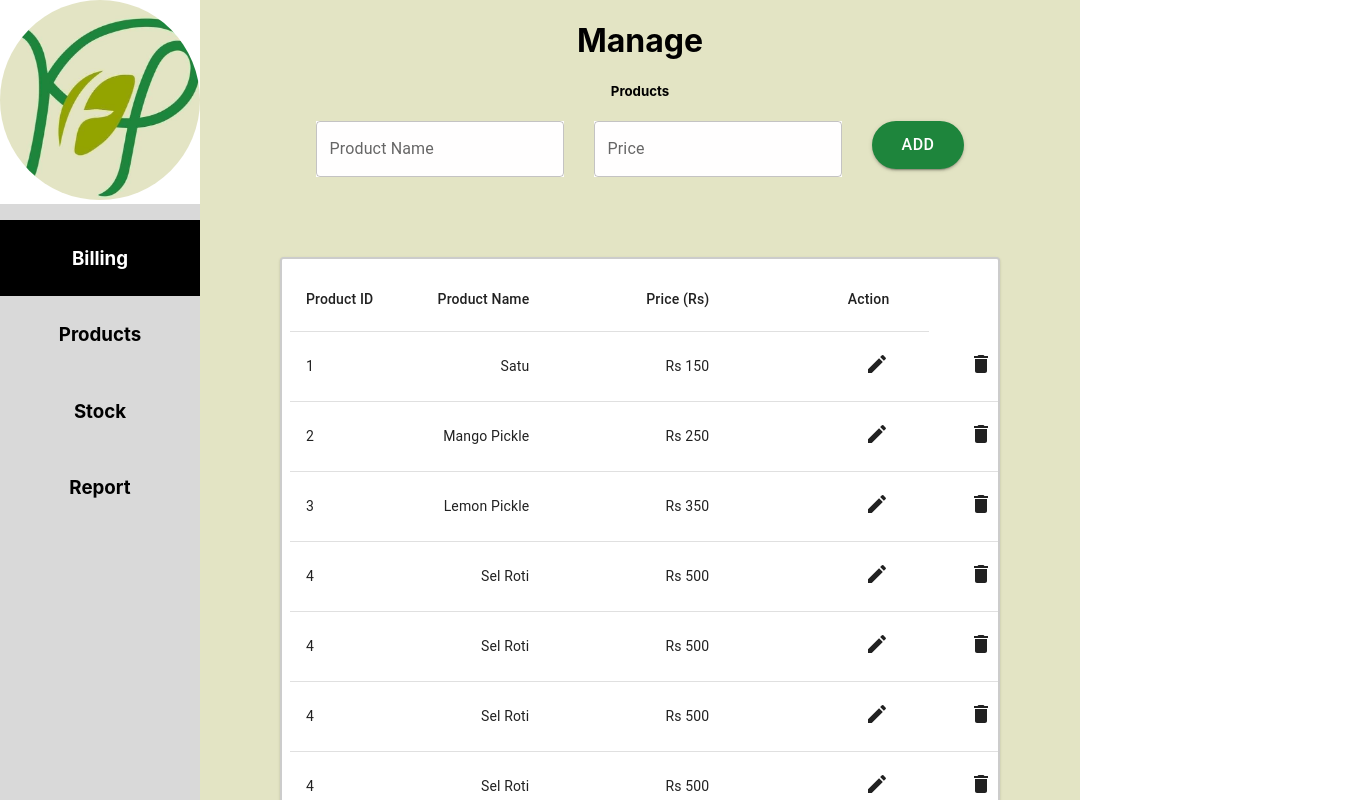
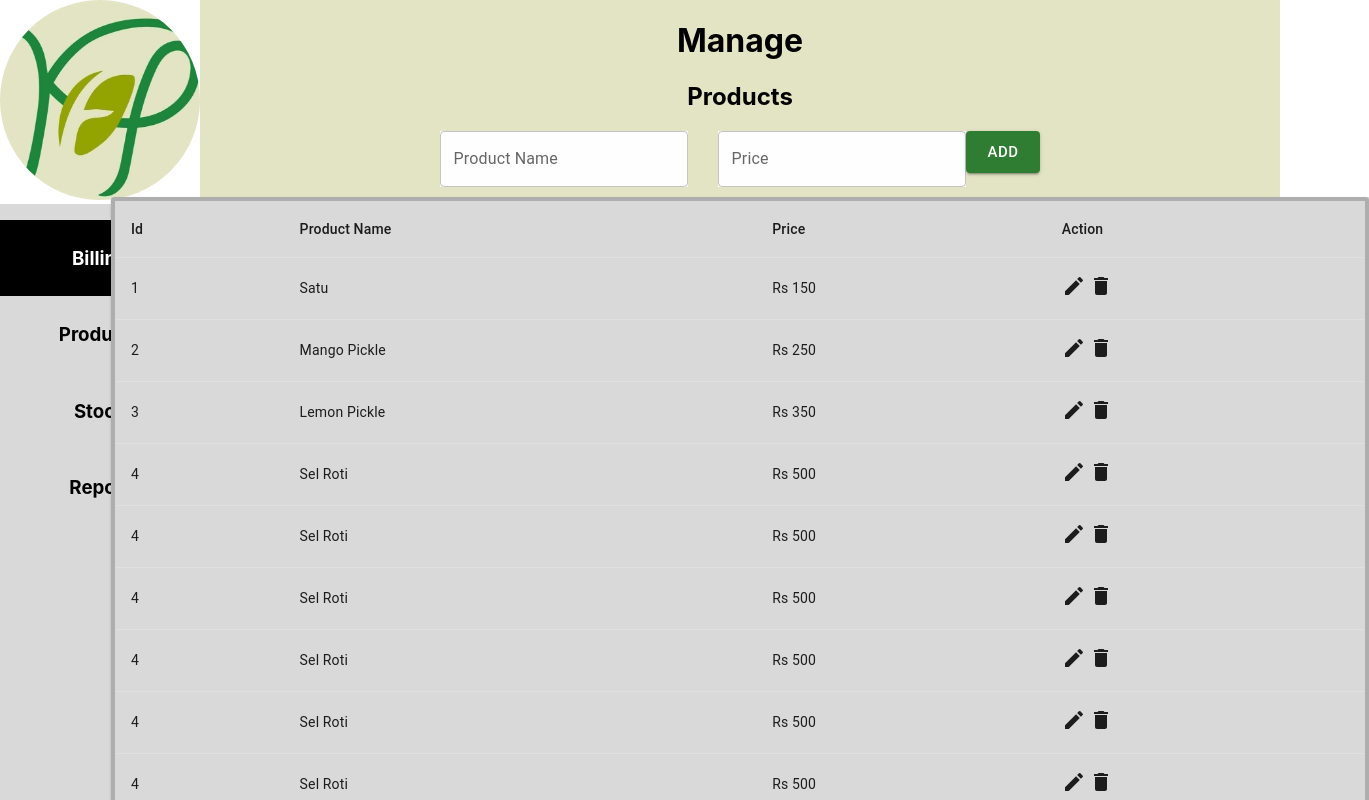
Before and after one commit to unchhohang/Kalpa, a React (Create React App) app: page /products in a window 1280 px wide. Shown: the top 800 px of the page, 1369 px wide, since content can reach past the window. Built offline with nearby package versions, Linux system fonts and the light colour scheme.

Commit message:
made some changes in stock and products front page

```diff
--- a/src/component/Billing.jsx
+++ b/src/component/Billing.jsx
@@ -16,6 +16,9 @@ import {
 export default function Billing() {
   return (
     <div className="container">
+
+
+
       <div className="customer-inputs">
         <div className="billing-customer-input">
           <TextField
--- a/src/component/Products.jsx
+++ b/src/component/Products.jsx
@@ -1,3 +1,5 @@
+
+import billingCss from '../css/products.module.css'
 import React from 'react';
 import Button from '@mui/material/Button';
 import Table from '@mui/material/Table';
@@ -10,13 +12,24 @@ import Paper from '@mui/material/Paper';
 import TextField from '@mui/material/TextField';
 import EditIcon from '@mui/icons-material/Edit';
 import DeleteIcon from '@mui/icons-material/Delete';
-
+import { Stack } from '@mui/material';
 
 function createData(id, name, price) {
   return { id, name, price};
 }
 
 const rows = [
+  createData(1, "Satu", "Rs 150"),
+  createData(2, "Mango Pickle", "Rs 250"),
+  createData(3, "Lemon Pickle", "Rs 350"),
+  createData(4, "Sel Roti", "Rs 500"),
+  createData(4, "Sel Roti", "Rs 500"),
+  createData(4, "Sel Roti", "Rs 500"),
+  createData(4, "Sel Roti", "Rs 500"),
+  createData(4, "Sel Roti", "Rs 500"),
+  createData(4, "Sel Roti", "Rs 500"),
+  createData(4, "Sel Roti", "Rs 500"),
+  createData(4, "Sel Roti", "Rs 500"),
   createData(1, "Satu", "Rs 150"),
   createData(2, "Mango Pickle", "Rs 250"),
   createData(3, "Lemon Pickle", "Rs 350"),
@@ -34,13 +47,14 @@ const tableStyling = {
   padding: "20px 40px"
 };
 
-
 function Products() {
   return (
-    <div className='Background'>
+    <div className="container" style={{'min-width': "80vw"}}>
+    <div>
       <div>
         <h1>Manage</h1>
-        <h5>Products</h5>
+        <h2>Products</h2>
+      </div>
       </div>
     <form>
     <TextField style={{
@@ -52,64 +66,73 @@ function Products() {
       backgroundColor: "#FFFEFE"
     }}
     id="outlined-basic" label="Price" variant="outlined"/>
-    <Button  style={{
-      borderRadius: 35,
-      backgroundColor: "#1E853C",
-      marginLeft:"30px",
-      padding: "10px 30px",
-      fontSize: "16px",
-    }}
-     variant='contained'>ADD</Button>
+
+    <Button
+    className="button"
+    variant="contained"
+    color="success"
+    size="large">
+    ADD
+    </Button>
     </form>
-    <div>
-      <TableContainer component={Paper} sx={{
-          border: "2px solid rgba(0,0,0,0.2)",
-          padding: 1,
-          width: 700,
-          height: 550,
-          margin: 10,
+
+    <div className="table-container" style = {{'align-self':'center'}}   >
+      <TableContainer component={Paper}
+      sx={{
+        border: "4px solid rgba(0,0,0,0.2)",
+        backgroundColor: '#D9D9D9',
+        padding: 0,
+        width: 1250,
+        height: 750,
+        // margin: 10,
         "&::-webkit-scrollbar": {
-            width: 15
+          width: 10
         },
         "&::-webkit-scrollbar-track": {
           backgroundColor: "#D9D9D9"
         },
         "&::-webkit-scrollbar-thumb": {
           backgroundColor: "#9D9898",
-            borderRadius: 2
+          borderRadius: 10
         },
         overflowX: "hidden"
       }}>
     <Table  sx={{
           tableLayout: "auto",
           width: "max-content"
-          }}>
+        }}/>
+      <Table aria-label="simple table">
        <TableHead>
+
          <TableRow>
-           <TableCell  align="right" >Product ID</TableCell>
-           <TableCell sx={{ ...tableStyling, width: 100 }} align="right">Product Name</TableCell>
-           <TableCell sx={{ ...tableStyling, width: 100 }} align="right">Price&nbsp;(Rs)</TableCell>
-           <TableCell sx={{ ...tableStyling, width: 100 }} align="right">Action</TableCell>
+
+           <TableCell align="left">Id</TableCell>
+           <TableCell align="left">Product Name</TableCell>
+           <TableCell align="left">Price</TableCell>
+           <TableCell align="left">Action</TableCell>
+
          </TableRow>
        </TableHead>
        <TableBody>
          {rows.map((row) => (
-           <TableRow key={row.id}>
-             <TableCell component="th" scope="row">
-               {row.id}
-             </TableCell>
-             <TableCell sx={{ ...tableStyling }} align="right">{row.name}</TableCell>
-             <TableCell sx={{ ...tableStyling }} align="right">{row.price}</TableCell>
-             <TableCell sx={{ ...tableStyling }} align="right"><EditIcon/></TableCell>
-             <TableCell sx={{ ...tableStyling }} align='right'><DeleteIcon/></TableCell>
+            <TableRow key={row.right}>
+             <TableCell align="left">{row.id}</TableCell>
+             <TableCell align="left">{row.name}</TableCell>
+             <TableCell align="left">{row.price}</TableCell>
+             <TableCell align="left"><EditIcon/> <DeleteIcon/></TableCell>
+
            </TableRow>
          ))}
        </TableBody>
+
+
      </Table>
+
+
       </TableContainer>
     </div>
+      </div>
 
-    </div>
 
   )
 }
--- a/src/component/Stock.jsx
+++ b/src/component/Stock.jsx
@@ -1,5 +1,8 @@
+/*
+* Stock screen component
+ */
+
 import React from 'react';
-import Button from '@mui/material/Button';
 import Table from '@mui/material/Table';
 import TableBody from '@mui/material/TableBody';
 import TableCell from '@mui/material/TableCell';
@@ -10,6 +13,7 @@ import Paper from '@mui/material/Paper';
 import TextField from '@mui/material/TextField';
 import EditIcon from '@mui/icons-material/Edit';
 import DeleteIcon from '@mui/icons-material/Delete';
+import "../css/main.css";
 
 function createData( no,name, quantity) {
   return { no, name, quantity};
@@ -23,41 +27,75 @@ const rows = [
   createData("5","Satu", " 150"),
   createData( "6","Mango Pickle", " 250"),
   createData( "7","Lemon Pickle", " 350"),
-  createData( "8","Sel Roti", " 500")
+  createData( "8","Sel Roti", " 500"),
+  createData("9","Satu", " 150"),
+  createData("10", "Mango Pickle", " 250"),
+  createData( "11","Lemon Pickle", " 350"),
+  createData( "12","Sel Roti", " 500"),
+  createData("13","Satu", " 150"),
+  createData( "14","Mango Pickle", " 250"),
+  createData( "15","Lemon Pickle", " 350"),
+  createData( "16","Sel Roti", " 500")
+
 
 ];
 
 function Stock() {
   return (
-    <div>
+    <div className="container" style={{'min-width': "80vw"}}>
+
       <div>
         <h1>Manage</h1>
-        <h3>Stock</h3>
+        <h2>Stock</h2>
       </div>
 
-    <div>
-      <TableContainer component={Paper}>
+    <div className="table-container" style = {{'align-self':'center'}}   >
+      <TableContainer component={Paper}
+      sx={{
+        border: "2px solid rgba(0,0,0,0.2)",
+        backgroundColor: '#D9D9D9',
+        padding: 1,
+        width: 1250,
+        height: 750,
+        // margin: 10,
+        "&::-webkit-scrollbar": {
+          width: 10
+        },
+        "&::-webkit-scrollbar-track": {
+          backgroundColor: "#D9D9D9"
+        },
+        "&::-webkit-scrollbar-thumb": {
+          backgroundColor: "#9D9898",
+          borderRadius: 20
+        },
+        overflowX: "hidden"
+      }}>
+    <Table  sx={{
+          tableLayout: "auto",
+          width: "max-content"
+        }}/>
       <Table aria-label="simple table">
        <TableHead>
          <TableRow>
-           <TableCell align="left">No</TableCell>
-           <TableCell align="left">Stock Name</TableCell>
-           <TableCell align="left">Quantity</TableCell>
-           <TableCell align="left">Action</TableCell>
+           <TableCell align="right">No</TableCell>
+           <TableCell align="right">Stock Name</TableCell>
+           <TableCell align="right">Quantity</TableCell>
+           <TableCell align="right">Action</TableCell>
 
          </TableRow>
        </TableHead>
        <TableBody>
          {rows.map((row) => (
-            <TableRow key={row.name}>
-             <TableCell align="left">{row.no}</TableCell>
-             <TableCell align="left">{row.name}</TableCell>
-             <TableCell align="left">{row.quantity}</TableCell>
-             <TableCell align="left"><EditIcon/></TableCell>
+            <TableRow key={row.right}>
+             <TableCell align="right">{row.no}</TableCell>
+             <TableCell align="right">{row.name}</TableCell>
+             <TableCell align="right">{row.quantity}</TableCell>
+             <TableCell align="right"><EditIcon/></TableCell>
            </TableRow>
          ))}
        </TableBody>
      </Table>
+
 
       </TableContainer>
     </div>
--- a/src/css/main.css
+++ b/src/css/main.css
@@ -4,6 +4,7 @@
   min-width: 88vw;
   background-color: #e3e4c4;
 }
+
 
 /* Report css */
 
@@ -78,6 +79,9 @@
   right: 45px;
 }
 
+/* Products css */
+
+
 /* Billing css */
 
 .customer-inputs {
--- /dev/null
+++ b/src/css/products.module.css
@@ -0,0 +1,5 @@
+
+.products-bg{
+    background-color: #E3E4C4;
+    margin: 10px;
+}
```
Also changed, not shown: 1 other file (tests, documents, lock files or other folders). Lines whose indentation alone changed are shown as unchanged.
